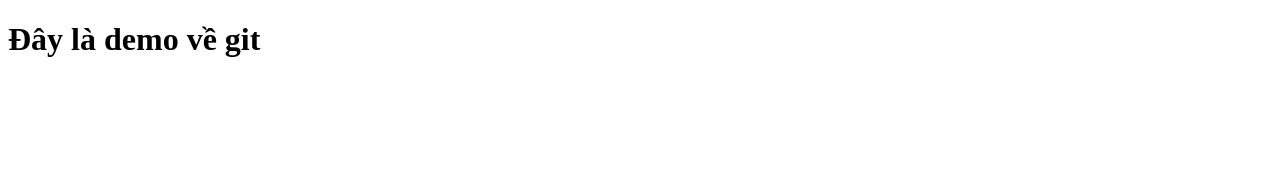
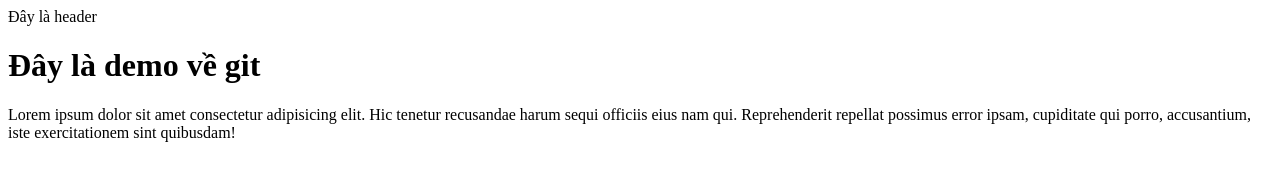
Before and after one commit to thynguyen95/BC88-git-demo, a plain HTML site: page index.html in a window 1280 px wide. Drawn offline with Linux system fonts and the light colour scheme.

Commit message:
create header

```diff
--- a/index.html
+++ b/index.html
@@ -6,6 +6,15 @@
         <title>Document</title>
     </head>
     <body>
+        <header>Đây là header</header>
+
         <h1>Đây là demo về git</h1>
+
+        <p>
+            Lorem ipsum dolor sit amet consectetur adipisicing elit. Hic tenetur
+            recusandae harum sequi officiis eius nam qui. Reprehenderit repellat
+            possimus error ipsam, cupiditate qui porro, accusantium, iste
+            exercitationem sint quibusdam!
+        </p>
     </body>
 </html>
```
